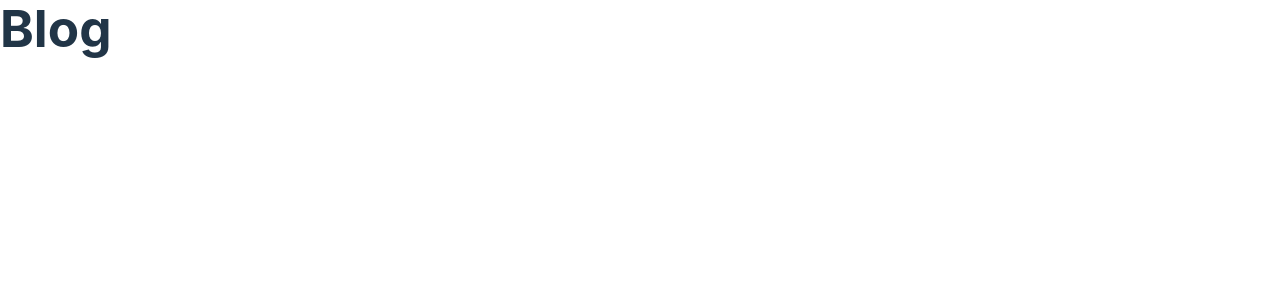
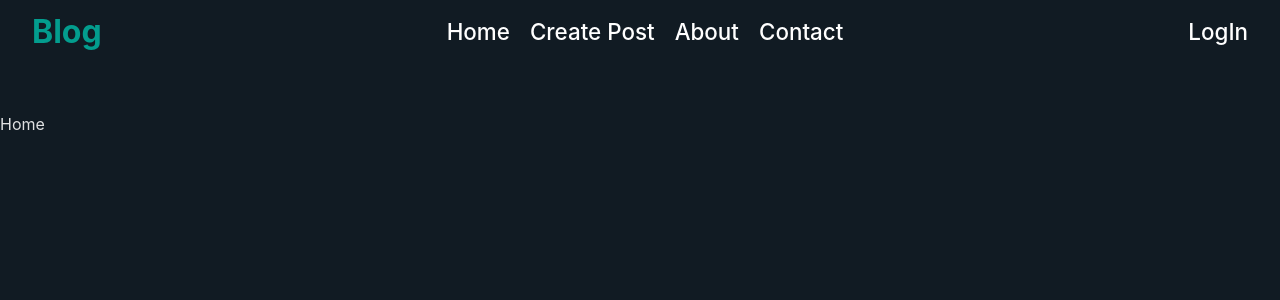
Before and after one commit to MarioSmilcic/blog_firebase, a React (Vite) app: page / in a window 1280 px wide. Shown: the top 300 px of the page. Built offline with nearby package versions, Linux system fonts and the light colour scheme.

Commit message:
added navigation

```diff
--- a/package.json
+++ b/package.json
@@ -12,7 +12,8 @@
   "dependencies": {
     "firebase": "^11.0.0",
     "react": "^18.3.1",
-    "react-dom": "^18.3.1"
+    "react-dom": "^18.3.1",
+    "react-router-dom": "^6.27.0"
   },
   "devDependencies": {
     "@eslint/js": "^9.11.1",
--- a/src/App.jsx
+++ b/src/App.jsx
@@ -1,7 +1,25 @@
+import { BrowserRouter, Routes, Route } from "react-router-dom";
+
+import Home from "./features/Home/home";
+import About from "./features/About/About";
+import Contact from "./features/Contact/contact";
+import Navigation from "./features/Navigation/Navigation";
+import LogIn from "./features/LogIn/logIn";
+import CreatePost from "./features/CreatePost/CreatePost";
+
 const App = () => {
   return (
     <>
-      <h1>Blog</h1>
+      <BrowserRouter>
+        <Navigation />
+        <Routes>
+          <Route path="/" element={<Home />} />
+          <Route path="/create-post" element={<CreatePost />} />
+          <Route path="/about" element={<About />} />
+          <Route path="/contact" element={<Contact />} />
+          <Route path="/login" element={<LogIn />} />
+        </Routes>
+      </BrowserRouter>
     </>
   );
 };
--- /dev/null
+++ b/src/features/About/About.jsx
@@ -0,0 +1,5 @@
+const About = () => {
+  return <div>About</div>;
+};
+
+export default About;
--- /dev/null
+++ b/src/features/Contact/Contact.jsx
@@ -0,0 +1,5 @@
+const Contact = () => {
+  return <div>contact</div>;
+};
+
+export default Contact;
--- /dev/null
+++ b/src/features/CreatePost/CreatePost.jsx
@@ -0,0 +1,5 @@
+const CreatePost = () => {
+  return <div>CreatePost</div>;
+};
+
+export default CreatePost;
--- /dev/null
+++ b/src/features/Home/Home.jsx
@@ -0,0 +1,7 @@
+import React from "react";
+
+const Home = () => {
+  return <div>Home</div>;
+};
+
+export default Home;
--- /dev/null
+++ b/src/features/LogIn/LogIn.jsx
@@ -0,0 +1,7 @@
+import React from "react";
+
+const LogIn = () => {
+  return <div>logIn</div>;
+};
+
+export default LogIn;
--- /dev/null
+++ b/src/features/Navigation/Navigation.jsx
@@ -0,0 +1,22 @@
+import { Link } from "react-router-dom";
+import "./navigation.style.css";
+
+const Navigation = () => {
+  return (
+    <div className="navigation">
+      <div className="logo">Blog</div>
+      <div className="links">
+        <Link to="/">Home</Link>
+        <Link to="/create-post">Create Post</Link>
+        <Link to="/about">About</Link>
+        <Link to="/contact">Contact</Link>
+      </div>
+
+      <div>
+        <Link to="/login">LogIn</Link>
+      </div>
+    </div>
+  );
+};
+
+export default Navigation;
--- /dev/null
+++ b/src/features/Navigation/navigation.style.css
@@ -0,0 +1,39 @@
+.navigation {
+  position: sticky;
+  top: 0;
+  left: 0;
+  width: 100%;
+  height: 4em;
+  /* background-color: #039d8e; */
+  /* color: #fff; */
+  padding: 1em 2em;
+  margin-bottom: 3em;
+  display: flex;
+  justify-content: space-between;
+  align-items: center;
+}
+.navigation a {
+  position: relative;
+  font-weight: light;
+  font-size: 1.4rem;
+  text-decoration: none;
+  color: #fff;
+  font-weight: 500;
+}
+.navigation a:hover,
+.navigation a.active {
+  color: gray;
+  color: #039d8e;
+}
+
+.links {
+  display: flex;
+  gap: 20px;
+}
+
+.logo {
+  font-size: 2rem;
+  font-weight: bold;
+  cursor: pointer;
+  color: #039d8e;
+}
--- a/src/index.css
+++ b/src/index.css
@@ -15,9 +15,13 @@ html {
   line-height: 1.5;
   font-weight: 400;
 
-  color-scheme: light dark;
   color: rgba(255, 255, 255, 0.87);
-  background-color: #242424;
+  /* background-color: #090d13; */
+  background-color: rgb(17, 27, 35);
+
+  /* color-scheme: light dark;
+  color: rgba(255, 255, 255, 0.87); */
+  /* background-color: #242424; */
 
   font-synthesis: none;
   text-rendering: optimizeLegibility;
@@ -25,21 +29,12 @@ html {
   -moz-osx-font-smoothing: grayscale;
 }
 
-a {
-  font-weight: 500;
-  color: #646cff;
-  text-decoration: inherit;
-}
-a:hover {
-  color: #535bf2;
-}
-
 h1 {
   font-size: 3.2em;
   line-height: 1.1;
 }
 
-button {
+/* button {
   border-radius: 8px;
   border: 1px solid transparent;
   padding: 0.6em 1.2em;
@@ -69,4 +64,4 @@ button:focus-visible {
   button {
     background-color: #f9f9f9;
   }
-}
+} */
```
Also changed, not shown: 1 other file (tests, documents, lock files or other folders).
